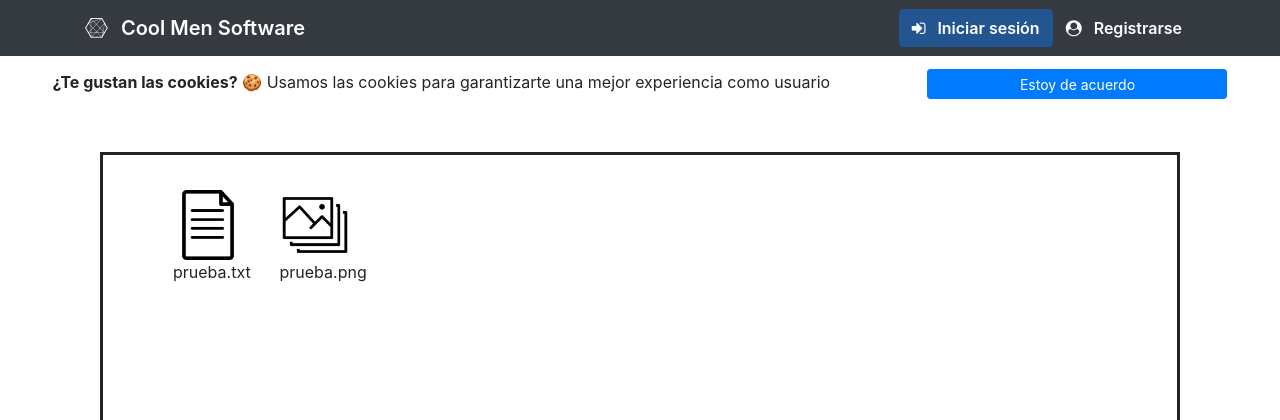
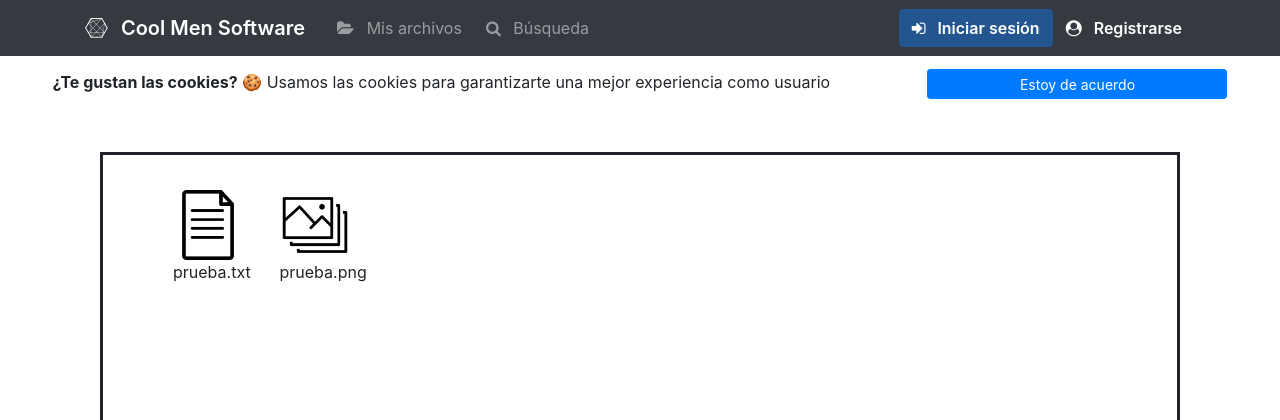
Before and after one commit to isroma/CMS-Cool-Men-Software, a Django app: page /homepage/index in a window 1280 px wide. Shown: the top 420 px of the page. Run offline with Django 3.2, Linux system fonts and the light colour scheme; parts of the project's set-up code (start-up, migrations or seed data) failed here and were passed over; some libraries are stand-ins or nearby versions.

Commit message:
Addign apps to navbar

```diff
--- a/djangocms/djangoadmin/templates/base.html
+++ b/djangocms/djangoadmin/templates/base.html
@@ -21,28 +21,22 @@
       <span class="fa fa-connectdevelop pr-2" style="color: white"></span>
       Cool Men Software
     </a>
-    <!-- <div class="collapse navbar-collapse" id="navbarSupportedContent">
+    <div class="collapse navbar-collapse" id="navbarSupportedContent">
       <ul class="nav navbar-nav">
         <li class="nav-item dropdown pr-2">
-          <a class="nav-link {% block active_competitions %}{% endblock %}" href="{% url 'welcome' %}">
-            <span class="fa fa-trophy pr-2" {% block color_competitions %}{% endblock %}></span>
-            Competiciones
+          <a class="nav-link {% block active_index %}{% endblock %}" href="{% url 'index' %}">
+            <span class="fa fa-folder-open pr-2" {% block color_index %}{% endblock %}></span>
+            Mis archivos
           </a>
         </li>
         <li class="nav-item pr-2">
-          <a class="nav-link {% block active_datasets %}{% endblock %}" href="{% url 'welcome' %}">
-            <span class="fa fa-database pr-2" {% block color_datasets %}{% endblock %}></span>
-            Datasets
-          </a>
-        </li>
-        <li class="nav-item pr-2">
-          <a class="nav-link {% block active_notebooks %}{% endblock %}" href="{% url 'welcome' %}">
-            <span class="fa fa-book pr-2" {% block color_notebooks %}{% endblock %}></span>
-            Notebooks
+          <a class="nav-link {% block active_search %}{% endblock %}" href="{% url 'search' %}">
+            <span class="fa fa-search pr-2" {% block color_search %}{% endblock %}></span>
+            Búsqueda
           </a>
         </li>
       </ul>
-    </div> -->
+    </div>
     <div>
       <ul class="nav navbar-nav navbar-right">
         {% if user.id is None or user.profile.verified == False %}
```
